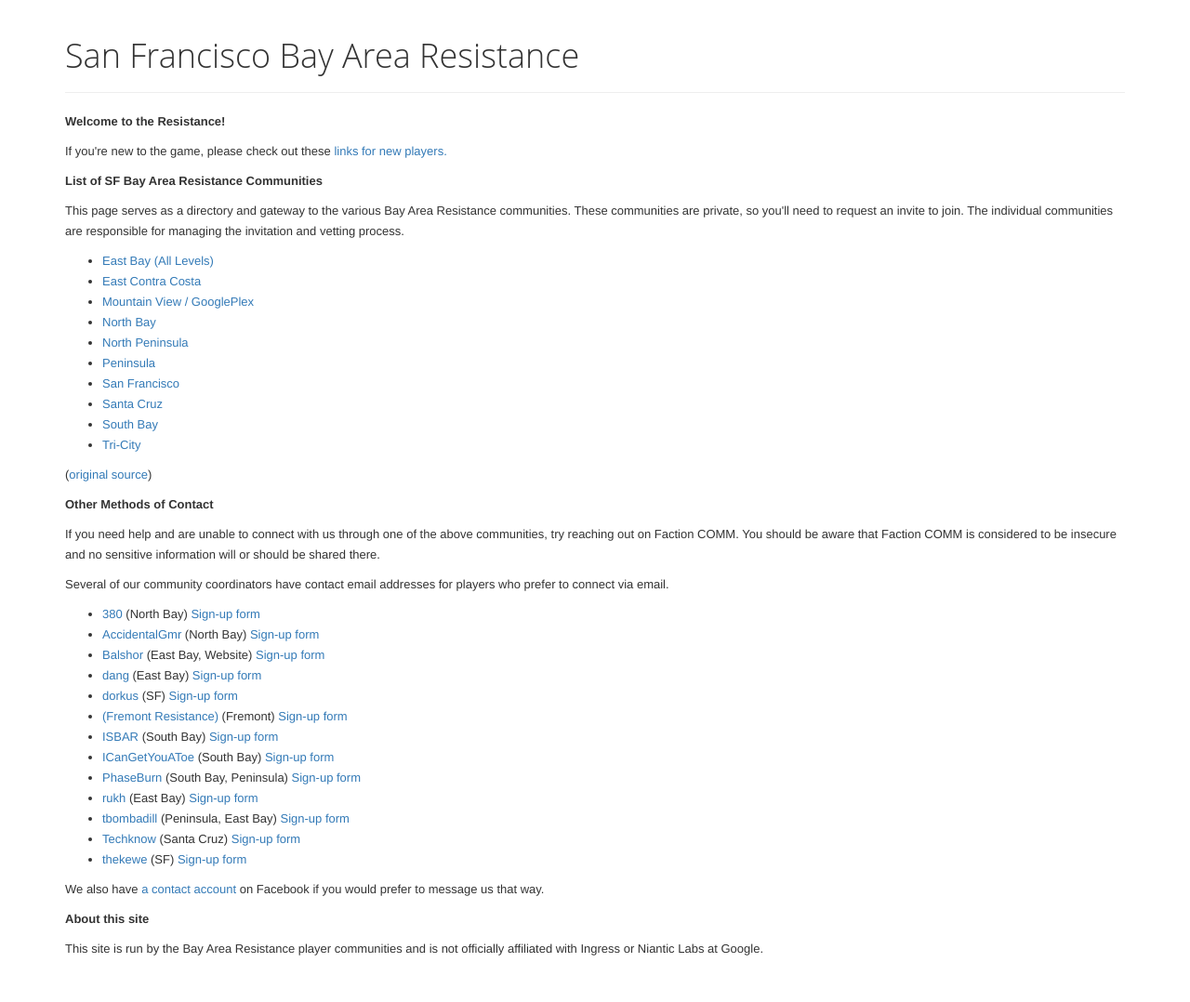
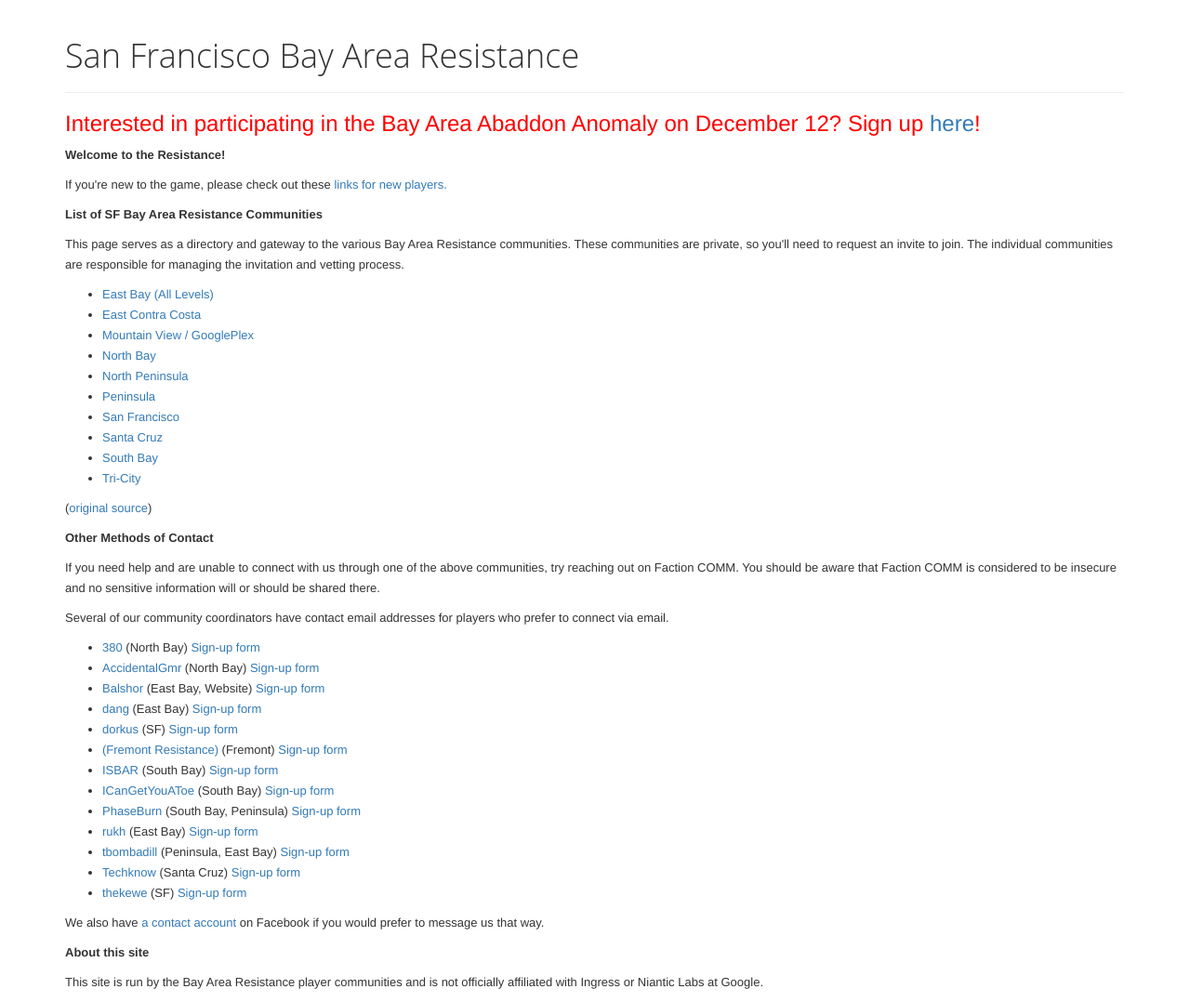
Before and after one commit to balshor/sfbay.resists.org, a Jekyll site: the page built from index.html, in a window 1280 px wide. Shown: the whole page at 93% size. Built offline with Jekyll 4.4.1, drawn with Linux system fonts in a browser that asks for light colours; nearby versions of some CDN libraries; before the commit the page ends 1042 px from its top, so only the background shows below that.

Commit message:
Update index.html

```diff
--- a/index.html
+++ b/index.html
@@ -3,7 +3,9 @@ layout: default
 title: San Francisco Bay Area Resistance
 header: San Francisco Bay Area Resistance
 ---
-  <h4>
+  <h3 style="color:red">
+    Interested in participating in the Bay Area Abaddon Anomaly on December 12?  Sign up <a href="/abaddon/">here</a>!
+  </h3>  <h4>
     Welcome to the Resistance!
   </h4>
   <p>
```
